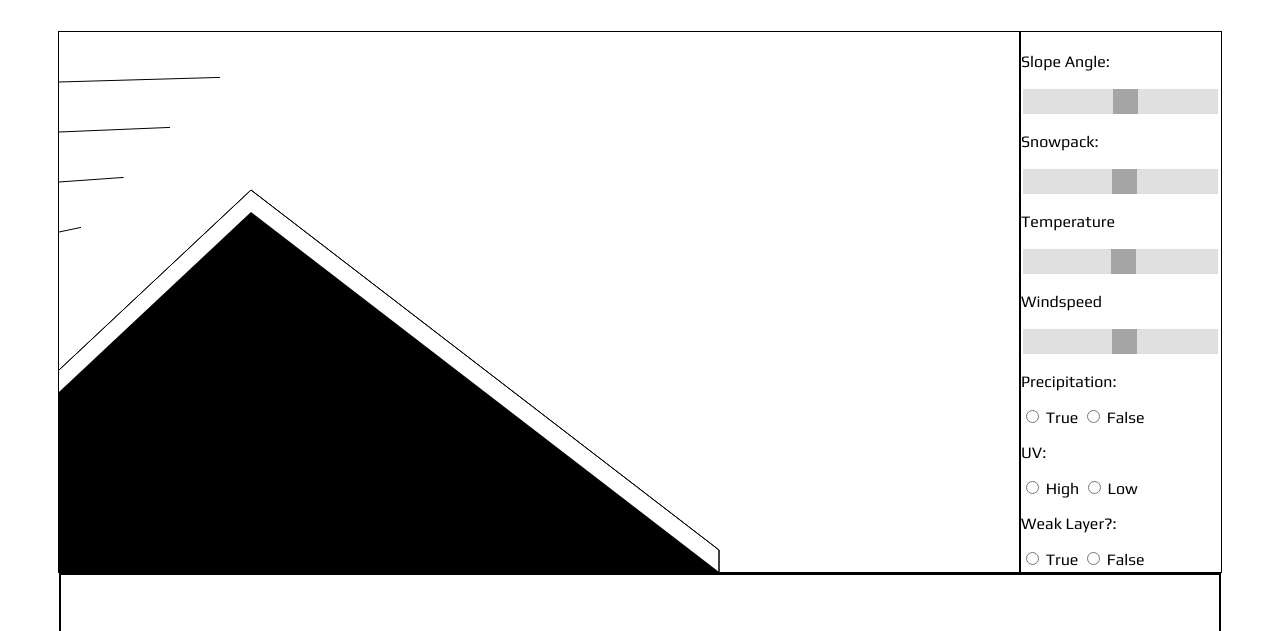
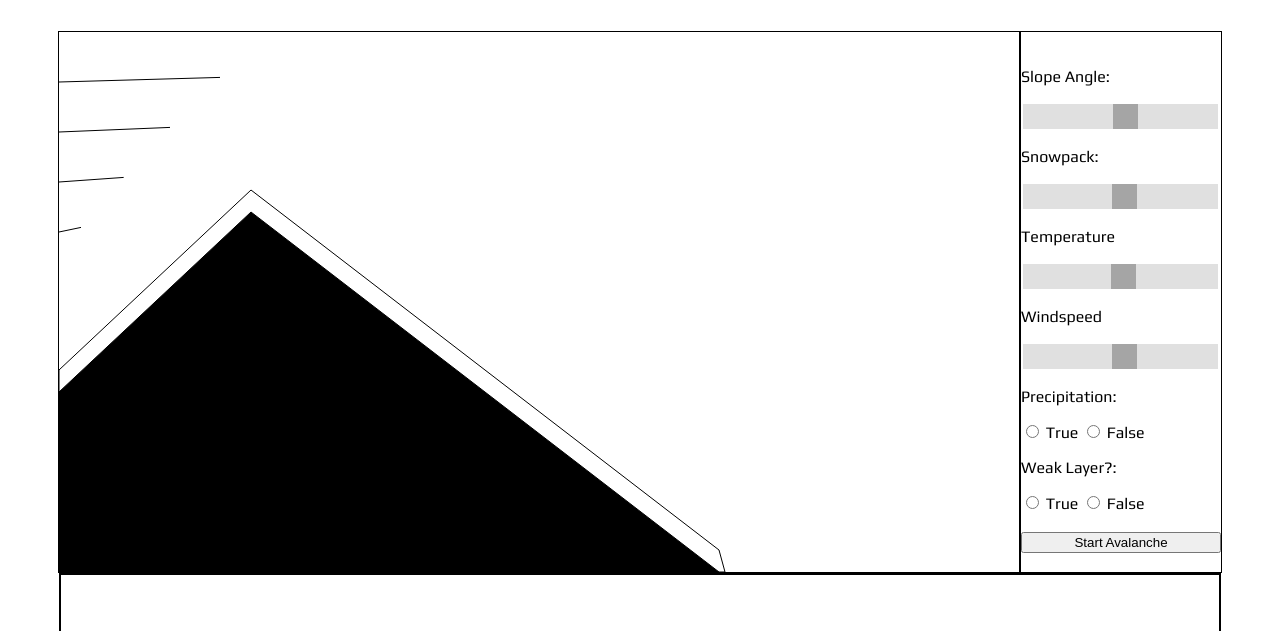
Before and after one commit to ctvidic/AvySim, a website with bundled scripts: page index.html in a window 1280 px wide. Shown: the part 169-800 px from the top of the page. Built offline with nearby package versions, Linux system fonts and the light colour scheme.

Commit message:
snow layer

```diff
--- a/index.html
+++ b/index.html
@@ -19,7 +19,7 @@
     <div id="fullboard">
         <div id="main-board">
             <canvas id="display-canvas" width=960 height=540></canvas>
-
+            <canvas id="snow-canvas" width=960 height=540></canvas>
             <div id="controls">
                 <p>Slope Angle: </p>
                 <input type="range" min = "5" max="90" step="5" class="slider" id="slope" oninput="this.nextElementSibling.value = this.value">
@@ -37,13 +37,6 @@
                     <input type="radio" name="choice" value="false" id="prec-false">
                     <label for="choice-no">False</label>
                 </form>
-                <p>UV: </p>
-                <form id="uv">
-                    <input type="radio" name="choice" value="true" id="uv-true">
-                    <label for="choice-yes">High</label>
-                    <input type="radio" name="choice" value="false" id="uv-false"">
-                    <label for="choice-no">Low</label>
-                </form>
                 <p>Weak Layer?: </p>
                 <form>
                     <input type="radio" name="choice" value="true" id="weak-true">
@@ -51,6 +44,8 @@
                     <input type="radio" name="choice" value="false" id="weak-false">
                     <label for="choice-no">False</label>
                 </form>
+                <br>
+                <button id="submit" input="submit"> Start Avalanche</button>
             </div>
 
         </div>
--- a/src/index.js
+++ b/src/index.js
@@ -27,7 +27,7 @@ document.addEventListener("DOMContentLoaded", () =>{
 
     class DisplaySnow{
         constructor(slopeVal) {
-            this.canvas = document.getElementById("display-canvas")
+            this.canvas = document.getElementById("snow-canvas")
             this.ctx = this.canvas.getContext('2d');
             let snowSlider = document.getElementById("snow");
             let snowValue = snowSlider.value;
@@ -53,7 +53,13 @@ document.addEventListener("DOMContentLoaded", () =>{
 
             this.ctx.lineTo(this.canvas.width / 5, peak - this.snowVal);
             this.ctx.lineTo(-6 * this.slopeVal + this.canvas.width, this.canvas.height - this.snowVal);
-            this.ctx.lineTo(-6 * this.slopeVal + this.canvas.width,this.canvas.height)
+            this.ctx.lineTo(-6 * this.slopeVal + this.canvas.width + 6, this.canvas.height);
+            this.ctx.lineTo(-6 * this.slopeVal + this.canvas.width, this.canvas.height);
+            this.ctx.lineTo(this.canvas.width / 5, peak);
+            this.ctx.lineTo(0, 2 / 3 * this.canvas.height);
+            this.ctx.lineTo(0, 2 / 3 * this.canvas.height-this.snowVal);
+            this.ctx.fillStyle ='white';
+            this.ctx.fill();
             this.ctx.stroke();
 
         }
@@ -285,6 +291,8 @@ document.addEventListener("DOMContentLoaded", () =>{
         constructor(){
             this.canvas = document.getElementById("display-canvas")
             this.ctx = this.canvas.getContext('2d');
+            this.snowcanvas = document.getElementById("snow-canvas")
+            this.snowctx = this.snowcanvas.getContext('2d');
             this.animate = this.animate.bind(this)
             this.windCanvas = new DisplayWind;
             this.tempCanvas = new DisplayTemperature;
@@ -293,7 +301,9 @@ document.addEventListener("DOMContentLoaded", () =>{
             this.textbox = new TextBox;
         }
         animate(){
+            debugger;
             this.ctx.clearRect(0, 0, this.canvas.width, this.canvas.height);
+            this.snowctx.clearRect(0, 0, this.canvas.width, this.canvas.height);
             let mountainCanvas = new DisplayMountain;
             let snowCanvas = new DisplaySnow(mountainCanvas.slopeVal);
             this.windCanvas.drawWind();
--- a/src/index.scss
+++ b/src/index.scss
@@ -20,9 +20,17 @@ h1{
 
 #main-board{
     display: flex;
-    justify-content: center;
+    justify-content: flex-start;
 
 }
+
+#snow-canvas{
+    position:absolute;
+    z-index: 2;
+    border: 1px solid black;
+}
+
+
 
 #fullboard{
     display: flex;
@@ -41,7 +49,7 @@ h1{
 }
 
 #display-canvas{
-    border: 1px solid black
+    border: 1px solid black;
 }
 
 #description{
```
Also changed, not shown: dist/main.css, dist/main.js.
